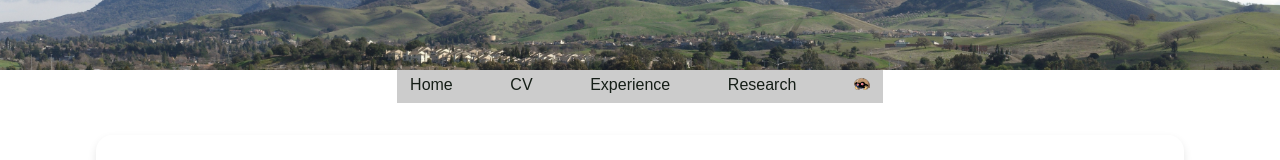
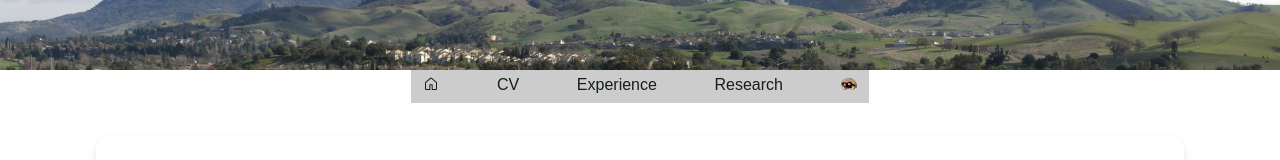
Before and after one commit to bpleahey/Personal-Website, a Next.js app in the folder personal-website/: page /experience in a window 1280 px wide. Shown: the part 130-290 px from the top of the page. Built offline with nearby package versions, Linux system fonts and the light colour scheme.

Commit message:
changed to home logo

```diff
--- a/personal-website/src/elements/banner.tsx
+++ b/personal-website/src/elements/banner.tsx
@@ -1,5 +1,6 @@
 import styles from "./banner.module.css";
 import Link from "next/link";
+import { GoHome } from "react-icons/go";
 
 // Create a banner component that can be reused across multiple pages
 
@@ -18,7 +19,7 @@ export default function Banner() {
       </div>
       <nav className={styles.nav}>
         <Link className={styles.navlink} href="/">
-          Home
+          <GoHome></GoHome>
         </Link>
         <Link className={styles.navlink} href="cv">
           CV
```
